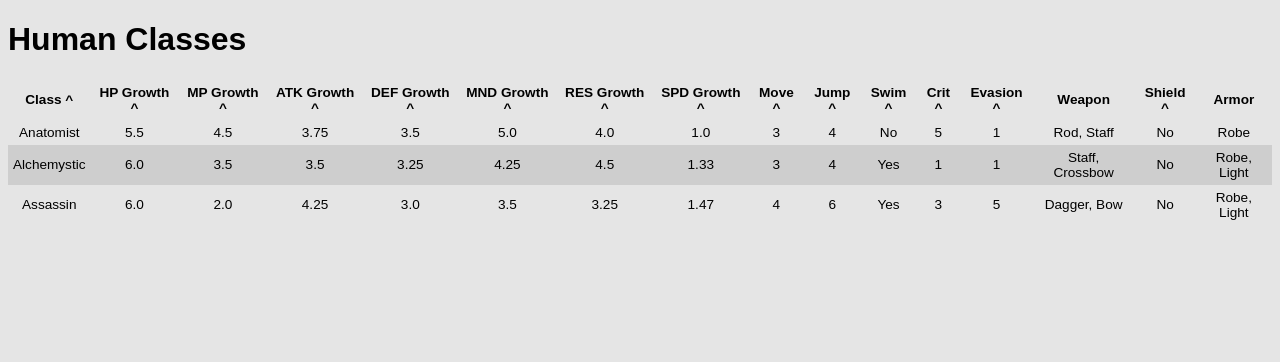
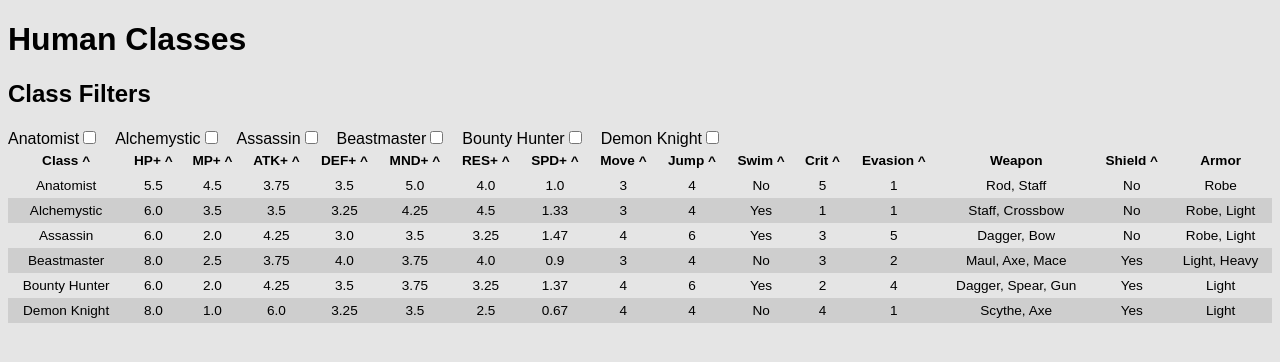
Before and after one commit to martingardner/fel-seal-datatable, a Vue app in the folder vue-fel-seal-table/: page / in a window 1280 px wide. Shown: the top 362 px of the page. Built offline with nearby package versions, Linux system fonts and the light colour scheme.

Commit message:
class filter logic

```diff
--- a/vue-fel-seal-table/src/components/Index.vue
+++ b/vue-fel-seal-table/src/components/Index.vue
@@ -1,6 +1,13 @@
 <template>
   <div>
     <h1>Human Classes</h1>
+    <div v-if="filterCheckboxes" class="filter-checkboxes">
+      <h2>Class Filters</h2>
+      <div v-for="f in filterCheckboxes" :key="f.param">
+        <label>{{ f.name }}</label>
+        <input type="checkbox" :name="f.param" @click="setFilterCheckboxesParam(f.param, $event)" />
+      </div>
+    </div>
     <div v-if="filteredData">
       <table>
         <thead>
@@ -45,13 +52,13 @@ export default {
     return {
       theadNames: [
         { name: "Class", sort: "class" },
-        { name: "HP Growth", sort: "hp" },
-        { name: "MP Growth", sort: "mp" },
-        { name: "ATK Growth", sort: "atk" },
-        { name: "DEF Growth", sort: "def" },
-        { name: "MND Growth", sort: "mnd" },
-        { name: "RES Growth", sort: "res" },
-        { name: "SPD Growth", sort: "spd" },
+        { name: "HP+", sort: "hp" },
+        { name: "MP+", sort: "mp" },
+        { name: "ATK+", sort: "atk" },
+        { name: "DEF+", sort: "def" },
+        { name: "MND+", sort: "mnd" },
+        { name: "RES+", sort: "res" },
+        { name: "SPD+", sort: "spd" },
         { name: "Move", sort: "mv" },
         { name: "Jump", sort: "jump" },
         { name: "Swim", sort: "swim" },
@@ -64,7 +71,9 @@ export default {
       tableData: data, //pure version of full data
       filteredData: data, //rendered subset of data
       sortCol: null, // for header sorting, which col by default
-      sortASC: true // asc / desc
+      sortASC: true, // asc / desc
+      filterCheckboxes: [], // created based off of data
+      filterCheckboxesParam: [] //list of params checked in class filters
     };
   },
   methods: {
@@ -79,6 +88,27 @@ export default {
       this.sortASC = !this.sortASC;
       this.sortFilteredData();
     },
+    setFilterCheckboxesParam(param, event) {
+      if (event.target.checked && !this.filterCheckboxesContains(param)) {
+        this.filterCheckboxesParam.push(param);
+      } else {
+        this.removeFromFilterCheckbox(param);
+      }
+
+      this.filterDataFromFilterCheckboxes();
+    },
+    filterCheckboxesContains(param) {
+      return this.filterCheckboxesParam.includes(param);
+    },
+    removeFromFilterCheckbox(param) {
+      const newArr = this.filterCheckboxesParam.filter(f => {
+        if (param !== f) {
+          return f;
+        }
+      });
+
+      this.filterCheckboxesParam = newArr;
+    },
     sortFilteredData() {
       this.filteredData.sort((a, b) => {
         if (this.sortASC) {
@@ -87,7 +117,38 @@ export default {
           return a[this.sortCol] > b[this.sortCol] ? -1 : 1;
         }
       });
+    },
+    filterDataFromFilterCheckboxes() {
+      const newArr = this.tableData.filter(f => {
+        if (this.filterCheckboxesParam.includes(f.param)) {
+          return f;
+        }
+      });
+
+      console.log("newArr", newArr);
+      this.filterCheckboxesParam.length > 0
+        ? (this.filteredData = newArr)
+        : (this.filteredData = this.tableData);
+    },
+    returnFilterChecklistObj(data) {
+      return {
+        param: data.param,
+        name: data.class,
+        checked: false
+      };
+    },
+    createFilterChecklist() {
+      let tempArr = [];
+
+      this.tableData.forEach(data => {
+        tempArr.push(this.returnFilterChecklistObj(data));
+      });
+
+      this.filterCheckboxes = tempArr;
     }
+  },
+  created: function() {
+    this.createFilterChecklist();
   }
 };
 </script>
--- a/vue-fel-seal-table/src/data/data.js
+++ b/vue-fel-seal-table/src/data/data.js
@@ -56,4 +56,61 @@ export default [
     shield: false,
     armor: ["Robe", "Light"],
   },
+  {
+    param: "beastmaster",
+    class: "Beastmaster",
+    hp: "8.0",
+    mp: "2.5",
+    atk: "3.75",
+    def: "4.0",
+    mnd: "3.75",
+    res: "4.0",
+    spd: "0.9",
+    mv: 3,
+    jump: 4,
+    swim: false,
+    crit: 3,
+    eva: 2,
+    wpn: ["Maul", "Axe", "Mace"],
+    shield: true,
+    armor: ["Light", "Heavy"],
+  },
+  {
+    param: "bountyhunter",
+    class: "Bounty Hunter",
+    hp: "6.0",
+    mp: "2.0",
+    atk: "4.25",
+    def: "3.5",
+    mnd: "3.75",
+    res: "3.25",
+    spd: "1.37",
+    mv: 4,
+    jump: 6,
+    swim: true,
+    crit: 2,
+    eva: 4,
+    wpn: ["Dagger", "Spear", "Gun"],
+    shield: true,
+    armor: ["Light"],
+  },
+  {
+    param: "demonknight",
+    class: "Demon Knight",
+    hp: "8.0",
+    mp: "1.0",
+    atk: "6.0",
+    def: "3.25",
+    mnd: "3.5",
+    res: "2.5",
+    spd: "0.67",
+    mv: 4,
+    jump: 4,
+    swim: false,
+    crit: 4,
+    eva: 1,
+    wpn: ["Scythe", "Axe"],
+    shield: true,
+    armor: ["Light"],
+  },
 ];
--- a/vue-fel-seal-table/src/scss/_global.scss
+++ b/vue-fel-seal-table/src/scss/_global.scss
@@ -10,6 +10,13 @@ html {
 body {
   font-size: 16px;
   background-color: $gray;
+}
+
+.filter-checkboxes {
+  > div {
+    display: inline-block;
+    margin-right: 1rem;
+  }
 }
 
 table {
```
